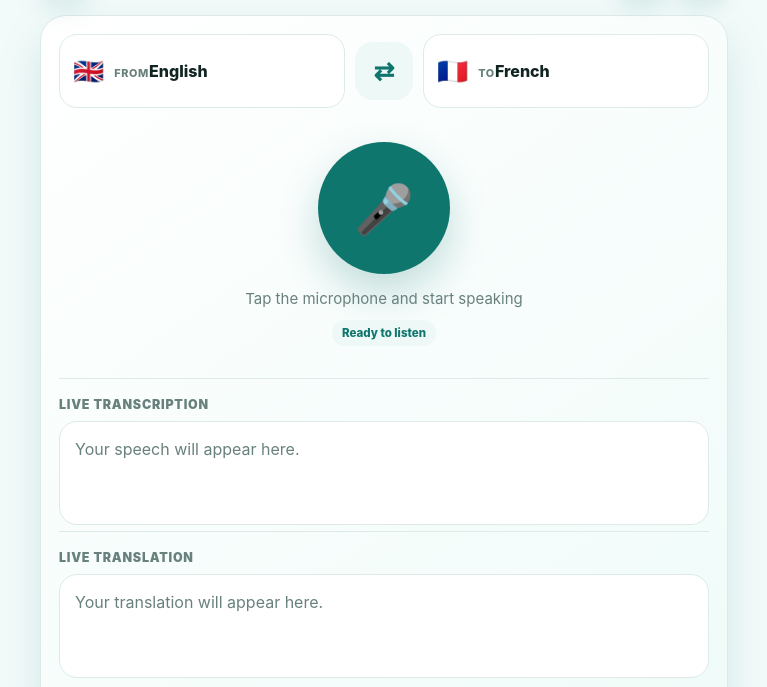
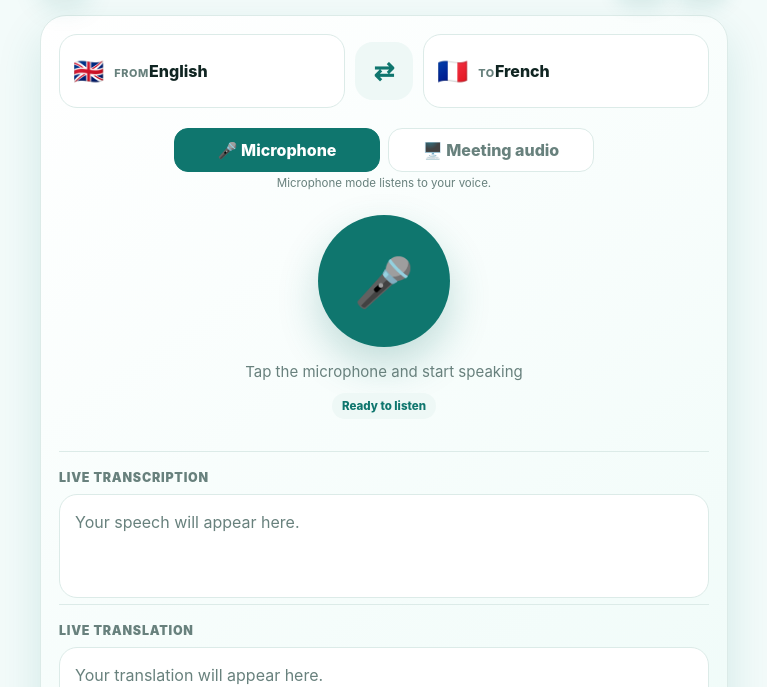
Before and after one commit to Biswa-MetaInsights/voice-translate-pwa, a website built with Vite: page index.html in a window 1280 px wide. Shown: the part 73-760 px from the top of the page, without its empty margins (256-1023 px from the left). Built offline with nearby package versions, Linux system fonts and the light colour scheme.

Commit message:
Add meeting audio capture mode

```diff
--- a/index.html
+++ b/index.html
@@ -38,7 +38,8 @@
     .langBtn{min-height:74px;text-align:left;border:1px solid var(--line);border-radius:18px;background:var(--surface);color:var(--text);padding:11px 13px;display:flex;align-items:center;gap:10px}
     .flag{font-size:25px;line-height:1}.langMeta{min-width:0}.langLabel{font-size:.68rem;color:var(--muted);font-weight:800;letter-spacing:.06em}.langName{margin-top:3px;font-size:1rem;font-weight:850;white-space:nowrap;overflow:hidden;text-overflow:ellipsis}
     .swap{width:58px;height:58px;border:0;border-radius:18px;background:var(--surface2);color:var(--accent);font-size:25px;font-weight:900}
-    .micWrap{text-align:center;padding:34px 0 26px}
+    .sourceMode{display:flex;gap:8px;justify-content:center;margin:20px auto -6px;max-width:420px}.sourceBtn{flex:1;min-height:44px;border:1px solid var(--line);border-radius:14px;background:var(--surface);color:var(--muted);font-weight:850}.sourceBtn.active{background:var(--accent);border-color:var(--accent);color:var(--accentText)}.sourceHint{max-width:440px;margin:9px auto 0;color:var(--muted);font-size:.72rem;line-height:1.4;text-align:center}
+    .micWrap{text-align:center;padding:24px 0 26px}
     .mic{width:132px;height:132px;border-radius:50%;border:0;background:var(--accent);color:var(--accentText);font-size:48px;box-shadow:0 18px 42px var(--micShadow);transition:.2s}
     .mic:active{transform:scale(.96)}
     .mic.listening{background:#e53935;animation:pulse 1.65s infinite}
@@ -89,6 +90,8 @@
       <input type="hidden" id="inputLang" value="en-US" />
       <input type="hidden" id="outputLang" value="fr-FR" />
 
+      <div class="sourceMode"><button class="sourceBtn active" id="micSourceBtn" type="button">🎤 Microphone</button><button class="sourceBtn" id="meetingSourceBtn" type="button">🖥️ Meeting audio</button></div>
+      <div class="sourceHint" id="sourceHint">Microphone mode listens to your voice.</div>
       <div class="micWrap">
         <button class="mic" id="mic" aria-label="Start listening">🎤</button>
         <div class="status" id="status">Tap the microphone and start speaking</div>
```
